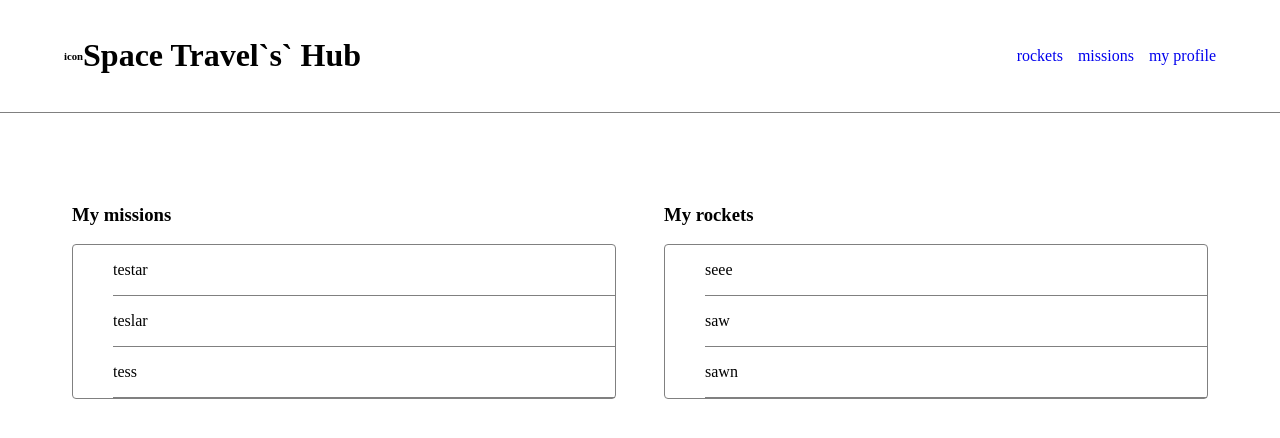
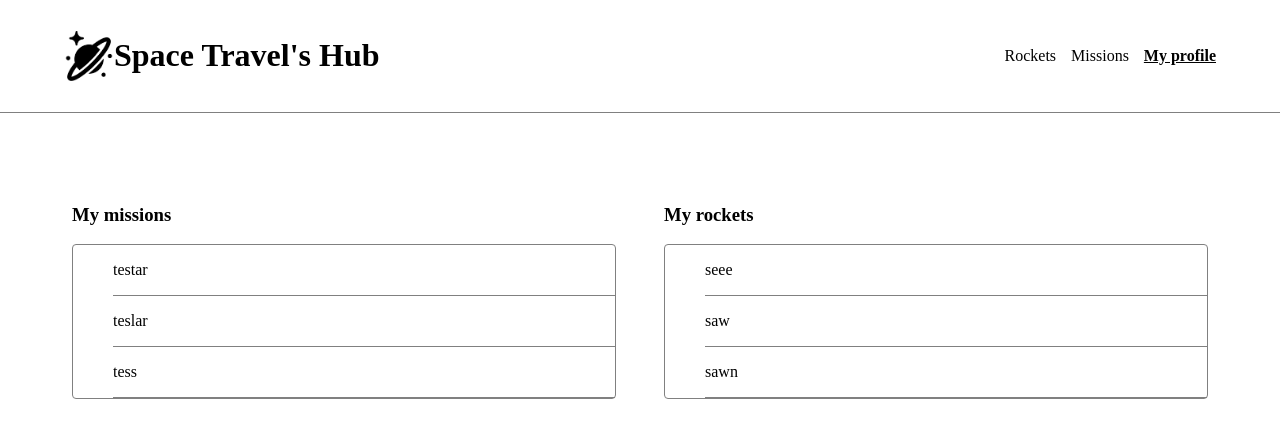
Before and after one commit to theBwoyProgrammer/Space-X, a React (Create React App) app: page /profile in a window 1280 px wide. Shown: the top 438 px of the page. Built offline with nearby package versions, Linux system fonts and the light colour scheme.

Commit message:
active nav underline

```diff
--- a/public/index.html
+++ b/public/index.html
@@ -3,6 +3,7 @@
   <head>
     <meta charset="utf-8" />
     <meta name="viewport" content="width=device-width, initial-scale=1" />
+
     <title>space X</title>
   </head>
   <body>
--- a/src/App.css
+++ b/src/App.css
@@ -20,7 +20,7 @@ body {
   margin-left: 3rem;
 }
 
-.nav {
+.navbar {
   margin-right: 3rem;
 }
 
@@ -51,3 +51,13 @@ body {
   padding-top: 1rem;
   padding-bottom: 1rem;
 }
+
+.nav-pills a {
+  color: #000;
+}
+
+.navbar .nav-pills .active {
+  text-decoration: underline;
+  color: #000;
+  font-weight: bold;
+}
--- a/src/components/Missions.jsx
+++ b/src/components/Missions.jsx
@@ -1,7 +1,5 @@
 import React from 'react';
 
-const Missions = () => (
-  <div>Missions</div>
-);
+const Missions = () => <div>Missions</div>;
 
 export default Missions;
--- a/src/components/Nav.jsx
+++ b/src/components/Nav.jsx
@@ -1,6 +1,7 @@
 import React from 'react';
 import { Route, Routes, NavLink } from 'react-router-dom';
 import Rockets from './Rockets';
+import favicon from './Assets/saturn.png';
 import Profile from './Profile';
 import Missions from './Missions';
 
@@ -8,13 +9,21 @@ const Nav = () => (
   <>
     <header className="header">
       <div className="divIcon">
-        <h6>icon</h6>
-        <h1>Space Travel`s` Hub</h1>
+        <img src={favicon} alt="fjstudio" height={50} width={50} />
+        <h1>Space Travel&apos;s Hub</h1>
       </div>
-      <nav className="nav">
-        <NavLink className="link" to="/Rockets">rockets</NavLink>
-        <NavLink className="link" to="/Missions">missions</NavLink>
-        <NavLink className="link" to="/Profile">my profile</NavLink>
+      <nav className="navbar">
+        <div className="nav-pills">
+          <NavLink className="link" to="/Rockets">
+            Rockets
+          </NavLink>
+          <NavLink className="link" to="/Missions">
+            Missions
+          </NavLink>
+          <NavLink className="link" to="/Profile">
+            My profile
+          </NavLink>
+        </div>
       </nav>
     </header>
     <Routes>
--- a/src/components/Rockets.jsx
+++ b/src/components/Rockets.jsx
@@ -1,7 +1,5 @@
 import React from 'react';
 
-const Rockets = () => (
-  <div>Rockets</div>
-);
+const Rockets = () => <div>Rockets</div>;
 
 export default Rockets;
```
Also changed, not shown: src/components/Profile.jsx (+3 -10 lines), src/components/Assets/saturn.png (added).
